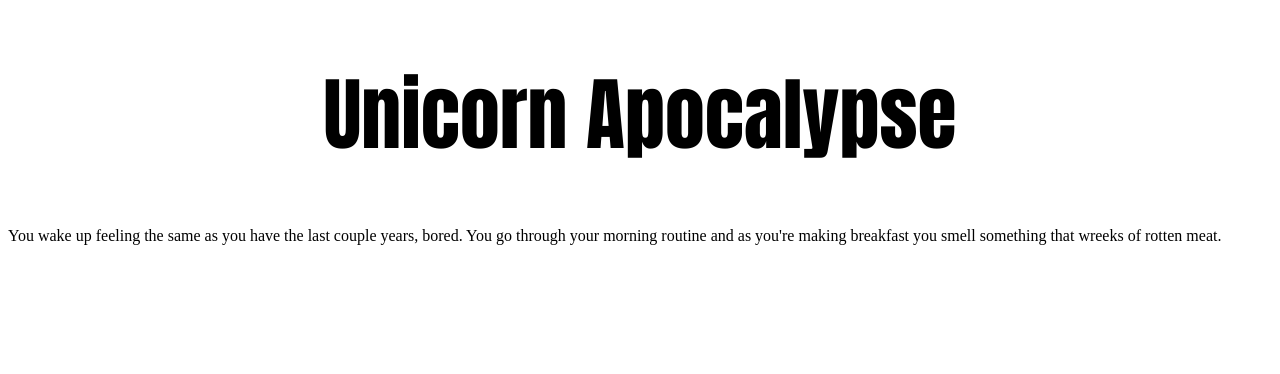
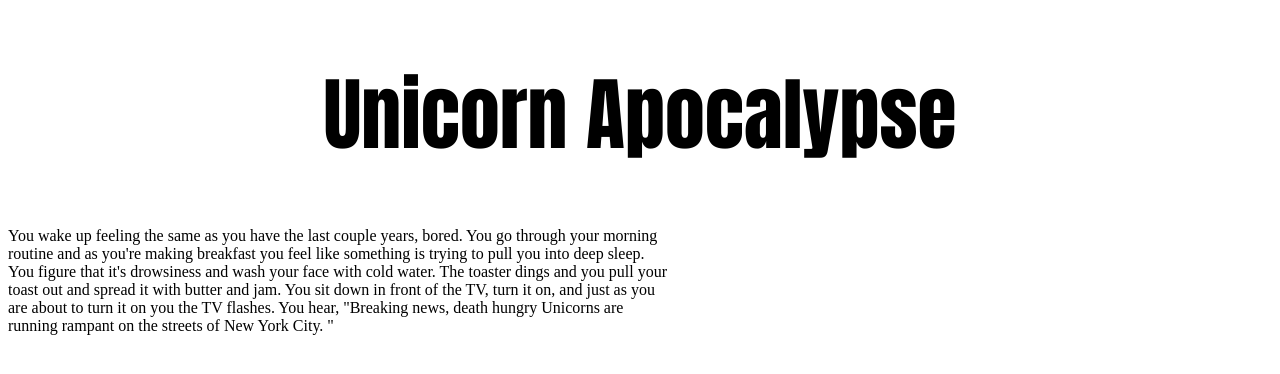
Before and after one commit to Devin42/Unicorn_apocalypse, a plain HTML site: page index.html in a window 1280 px wide. Drawn offline with Linux system fonts and the light colour scheme.

Commit message:
writing done

```diff
--- a/index.html
+++ b/index.html
@@ -9,6 +9,6 @@
    </head>
   <body>
     <h1>Unicorn Apocalypse</h1>
-    <p>You wake up feeling the same as you have the last couple years, bored. You go through your morning routine and as you're making breakfast you smell something that wreeks of rotten meat. </p>
+    <p>You wake up feeling the same as you have the last couple years, bored. You go through your morning routine and as you're making breakfast you feel like something is trying to pull you into deep sleep. You figure that it's drowsiness and wash your face with cold water. The toaster dings and you pull your toast out and spread it with butter and jam. You sit down in front of the TV, turn it on, and just as you are about to turn it on you the TV flashes. You hear, "Breaking news, death hungry Unicorns are running rampant on the streets of New York City. " </p>
   </body>
 </html>
--- a/style.css
+++ b/style.css
@@ -4,3 +4,7 @@ h1{
   font-size: 80px;
   font-family: Impact, Charcoal, sans-serif;
 }
+
+p{
+  margin-right: 600px;
+}
```
